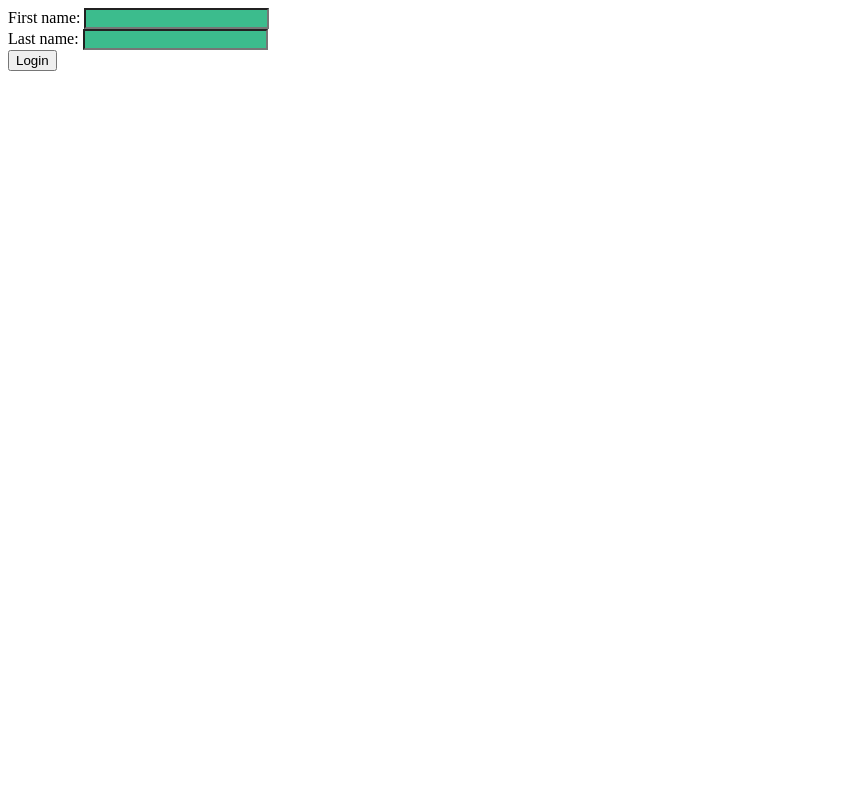
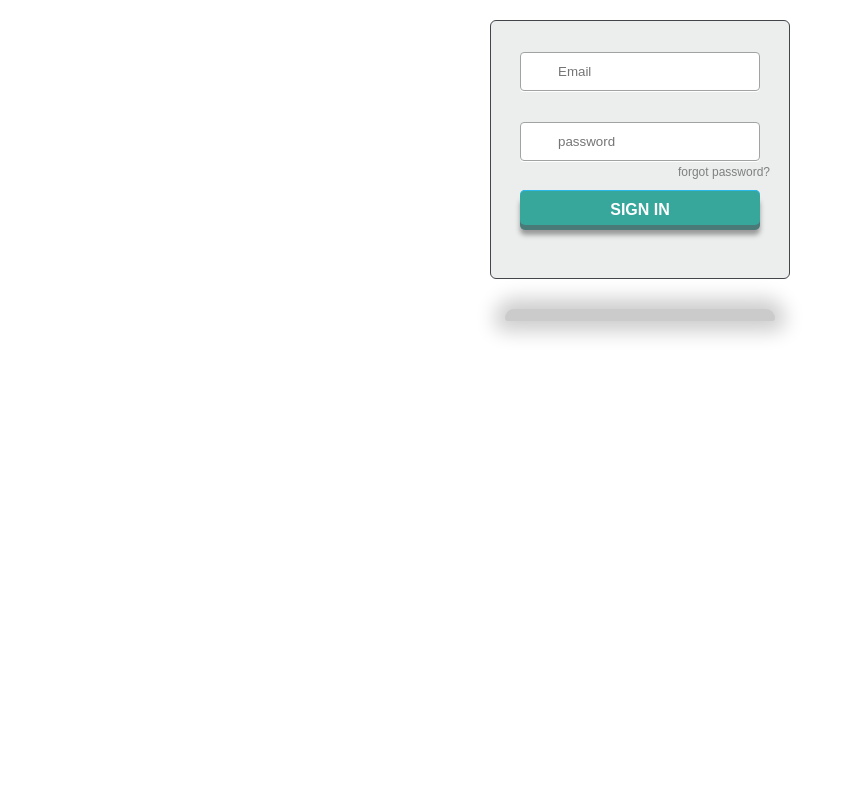
Before and after one commit to jbreslin33/cms, a PHP site: page / in a window 1280 px wide. Shown: the whole page, without its empty margins (0-845 px from the left). Run offline with PHP 8.4, Linux system fonts and the light colour scheme.

Commit message:
fancy css login

```diff
--- a/src/css/style.css
+++ b/src/css/style.css
@@ -1,4 +1,122 @@
-input[type=text] {
-    background-color: #3CBC8D;
-    color: white;
+html { height: 100% }
+::-moz-selection { background: #fe57a1; color: #fff; text-shadow: none; }
+::selection { background: #fe57a1; color: #fff; text-shadow: none; }
+body { background-image: radial-gradient( cover, rgba(92,100,111,1) 0%,rgba(31,35,40,1) 100%), url('http://i.minus.com/io97fW9I0NqJq.png') }
+.login {
+  background: #eceeee;
+  border: 1px solid #42464b;
+  border-radius: 6px;
+  height: 257px;
+  margin: 20px auto 0;
+  width: 298px;
 }
+.login h1 {
+  background-image: linear-gradient(top, #f1f3f3, #d4dae0);
+  border-bottom: 1px solid #a6abaf;
+  border-radius: 6px 6px 0 0;
+  box-sizing: border-box;
+  color: #727678;
+  display: block;
+  height: 43px;
+  font: 600 14px/1 'Open Sans', sans-serif;
+  padding-top: 14px;
+  margin: 0;
+  text-align: center;
+  text-shadow: 0 -1px 0 rgba(0,0,0,0.2), 0 1px 0 #fff;
+}
+input[type="password"], input[type="text"] {
+  background: url('http://i.minus.com/ibhqW9Buanohx2.png') center left no-repeat, linear-gradient(top, #d6d7d7, #dee0e0);
+  border: 1px solid #a1a3a3;
+  border-radius: 4px;
+  box-shadow: 0 1px #fff;
+  box-sizing: border-box;
+  color: #696969;
+  height: 39px;
+  margin: 31px 0 0 29px;
+  padding-left: 37px;
+  transition: box-shadow 0.3s;
+  width: 240px;
+}
+input[type="password"]:focus, input[type="text"]:focus {
+  box-shadow: 0 0 4px 1px rgba(55, 166, 155, 0.3);
+  outline: 0;
+}
+.show-password {
+  display: block;
+  height: 16px;
+  margin: 26px 0 0 28px;
+  width: 87px;
+}
+input[type="checkbox"] {
+  cursor: pointer;
+  height: 16px;
+  opacity: 0;
+  position: relative;
+  width: 64px;
+}
+input[type="checkbox"]:checked {
+  left: 29px;
+  width: 58px;
+}
+.toggle {
+  background: url(http://i.minus.com/ibitS19pe8PVX6.png) no-repeat;
+  display: block;
+  height: 16px;
+  margin-top: -20px;
+  width: 87px;
+  z-index: -1;
+}
+input[type="checkbox"]:checked + .toggle { background-position: 0 -16px }
+.forgot {
+  color: #7f7f7f;
+  display: inline-block;
+  float: right;
+  font: 12px/1 sans-serif;
+  left: -19px;
+  position: relative;
+  text-decoration: none;
+  top: 5px;
+  transition: color .4s;
+}
+.forgot:hover { color: #3b3b3b }
+input[type="submit"] {
+  width:240px;
+  height:35px;
+  display:block;
+  font-family:Arial, "Helvetica", sans-serif;
+  font-size:16px;
+  font-weight:bold;
+  color:#fff;
+  text-decoration:none;
+  text-transform:uppercase;
+  text-align:center;
+  text-shadow:1px 1px 0px #37a69b;
+  padding-top:6px;
+  margin: 29px 0 0 29px;
+  position:relative;
+  cursor:pointer;
+  border: none;
+  background-color: #37a69b;
+  background-image: linear-gradient(top,#3db0a6,#3111);
+  border-top-left-radius: 5px;
+  border-top-right-radius: 5px;
+  border-bottom-right-radius: 5px;
+  border-bottom-left-radius:5px;
+  box-shadow: inset 0px 1px 0px #2ab7ec, 0px 5px 0px 0px #497a78, 0px 10px 5px #999;
+}
+
+.shadow {
+  background: #000;
+  border-radius: 12px 12px 4px 4px;
+  box-shadow: 0 0 20px 10px #000;
+  height: 12px;
+  margin: 30px auto;
+  opacity: 0.2;
+  width: 270px;
+}
+
+
+input[type="submit"]:active {
+  top:3px;
+  box-shadow: inset 0px 1px 0px #2ab7ec, 0px 2px 0px 0px #31524d, 0px 5px 3px #999;
+}
--- a/src/index.php
+++ b/src/index.php
@@ -11,10 +11,16 @@ session_start();
 <body>
 
 <form action="/php/classes/login/login.php" method="post">
-First name: <input type="text" name="username"><br>
-Last name: <input type="text" name="password"><br>
-<input type="submit" value="Login">
+
+<div class="login">
+    <input type="text" placeholder="Email" id="username" name="username">
+  <input type="password" placeholder="password" id="password" name="password">
+  <a href="#" class="forgot">forgot password?</a>
+  <input type="submit" value="Sign In">
+</div>
+
 </form>
+<div class="shadow"></div>
 
 </body>
 </html>
```
